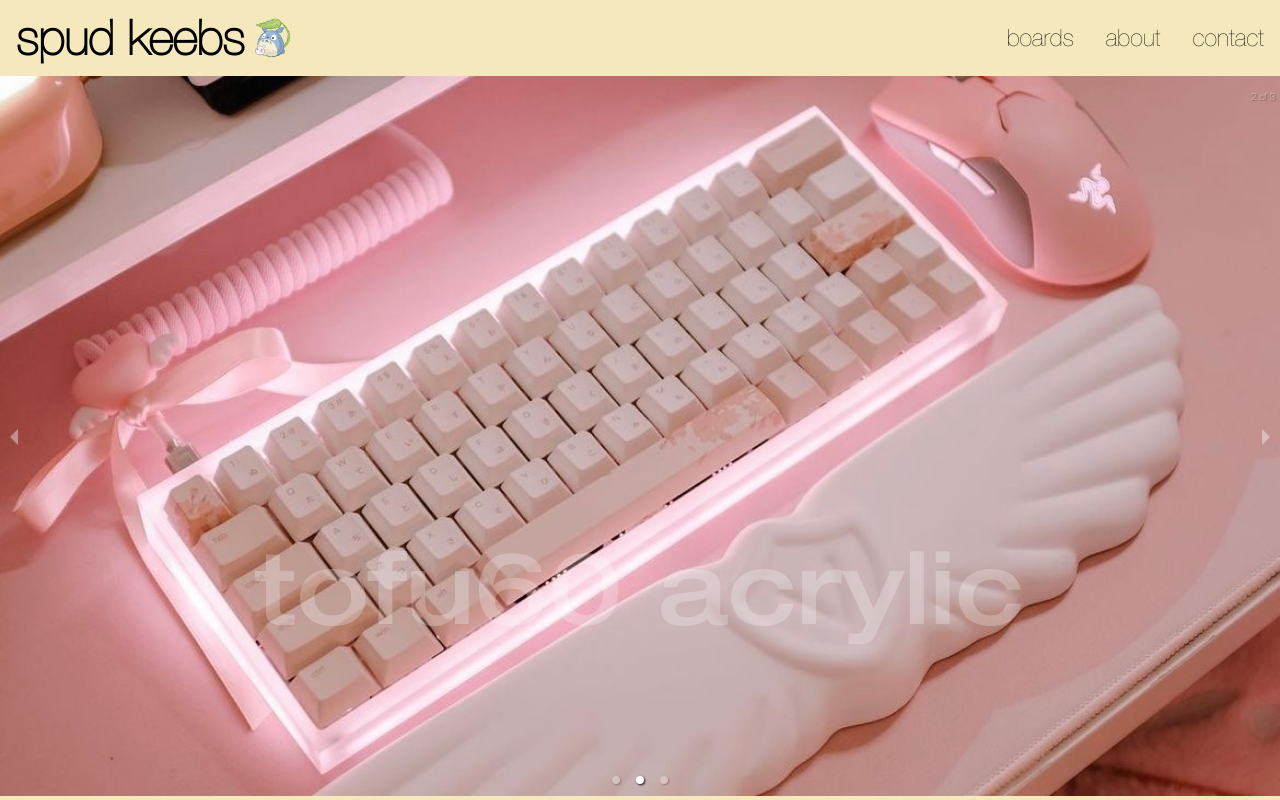
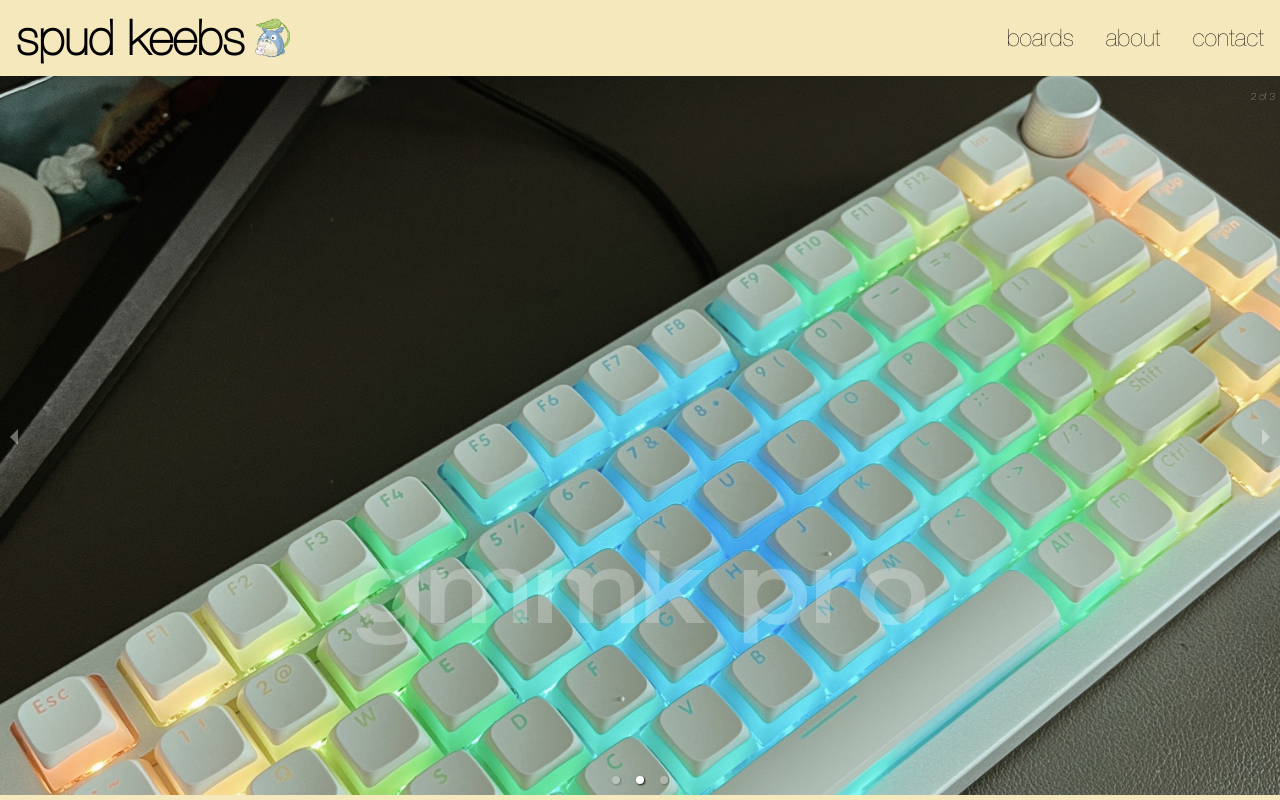
Before and after one commit to maddylok/spudkeebs, a React (Create React App) app: page /Home in a window 1280 px wide. Shown: the top 800 px of the page. Built offline with nearby package versions, Linux system fonts and the light colour scheme.

Commit message:
edited links and img carousel

```diff
--- a/src/pages/Home.jsx
+++ b/src/pages/Home.jsx
@@ -3,7 +3,7 @@ import 'react-responsive-carousel/lib/styles/carousel.min.css';
 import { Carousel } from 'react-responsive-carousel';
 import { ButtonComponent } from "@syncfusion/ej2-react-buttons";
 import keeb1 from './images/keeb1.jpg';
-import keeb2 from './images/keeb2.jpg';
+import gmmk3 from './images/gmmkpro_3.jpg';
 import keeb3 from './images/keeb3.jpg';
 import totoro from './images/totoro.gif';
 import me from './images/me.jpg';
@@ -65,9 +65,9 @@ export const CarouselPage = () => {
 					</a>
 				</div>
 				<div className="slide">
-					<a href="/home">
-						<img src={keeb2} />
-						<p className="legend">tofu60 acrylic</p>
+					<a href="/gmmkpro">
+						<img src={gmmk3} />
+						<p className="legend">gmmk pro</p>
 					</a>
 				</div>
 				<div className="slide">
```
